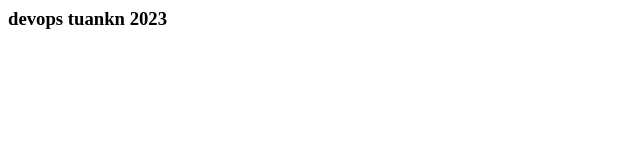
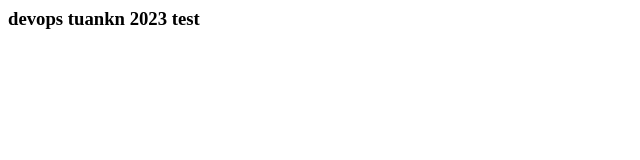
Before and after one commit to tuankn82/jenkins-test-0703, a plain HTML site: page index.html in a window 1280 px wide. Shown: the full height of the page, 0-640 px from the left. Drawn offline with Linux system fonts and the light colour scheme.

Commit message:
change index

```diff
--- a/index.html
+++ b/index.html
@@ -1 +1 @@
-<h3>devops tuankn 2023</h3>
+<h3>devops tuankn 2023 test</h3>
```
